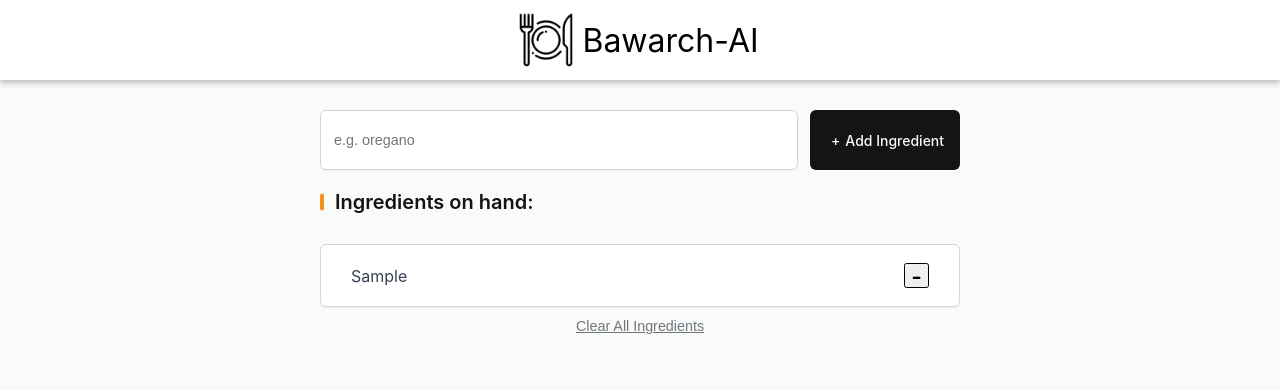
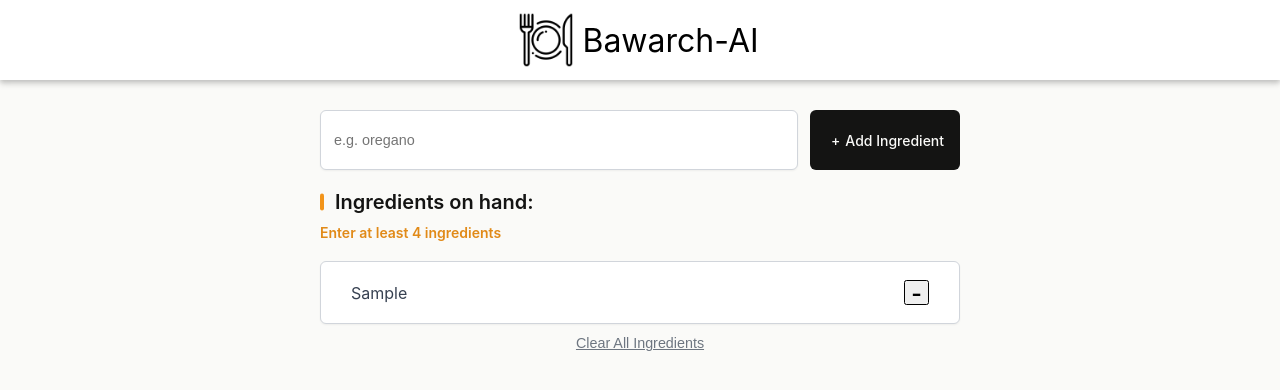
Before and after one commit to AyushAwasthi26/Chef-Claude, a React (Vite) app: page / in a window 1280 px wide. Both pictures are taken after typing "Sample" into the empty fields and a click on the button 885 px from the left and 140 px from the top of the page. Shown: the top 390 px of the page. Built offline with nearby package versions, Linux system fonts and the light colour scheme.

Commit message:
Update 1.1

```diff
--- a/src/components/IngredientsList.jsx
+++ b/src/components/IngredientsList.jsx
@@ -16,6 +16,13 @@ export default function IngredientsList(props) {
       {props.ingredients.length > 0 && (
         <>
             <h2 className="ingredients-heading">Ingredients on hand:</h2>
+              { props.ingredients.length <4 ? <div className='alert' style={
+                {
+                  color: '#e18a18ff',
+                  fontWeight: '600',
+                  fontSize: '14px',
+                }
+              }>Enter at least 4 ingredients</div> : ''}
             <div className="ingredients-box-wrapper">
             <div className="ingredients-container">
                 <ul>{ingredientsListItems}</ul>
```
Also changed, not shown: src/index.css (line endings or trailing spaces).
